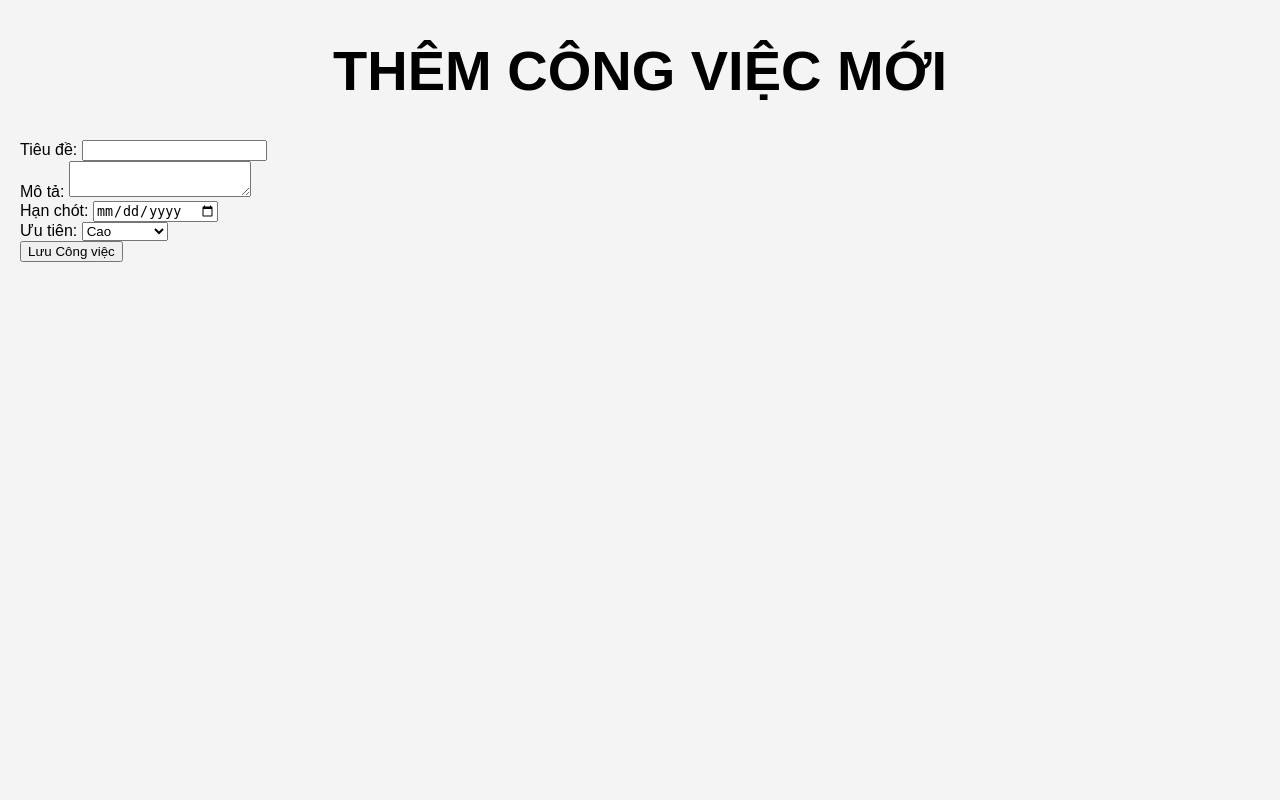
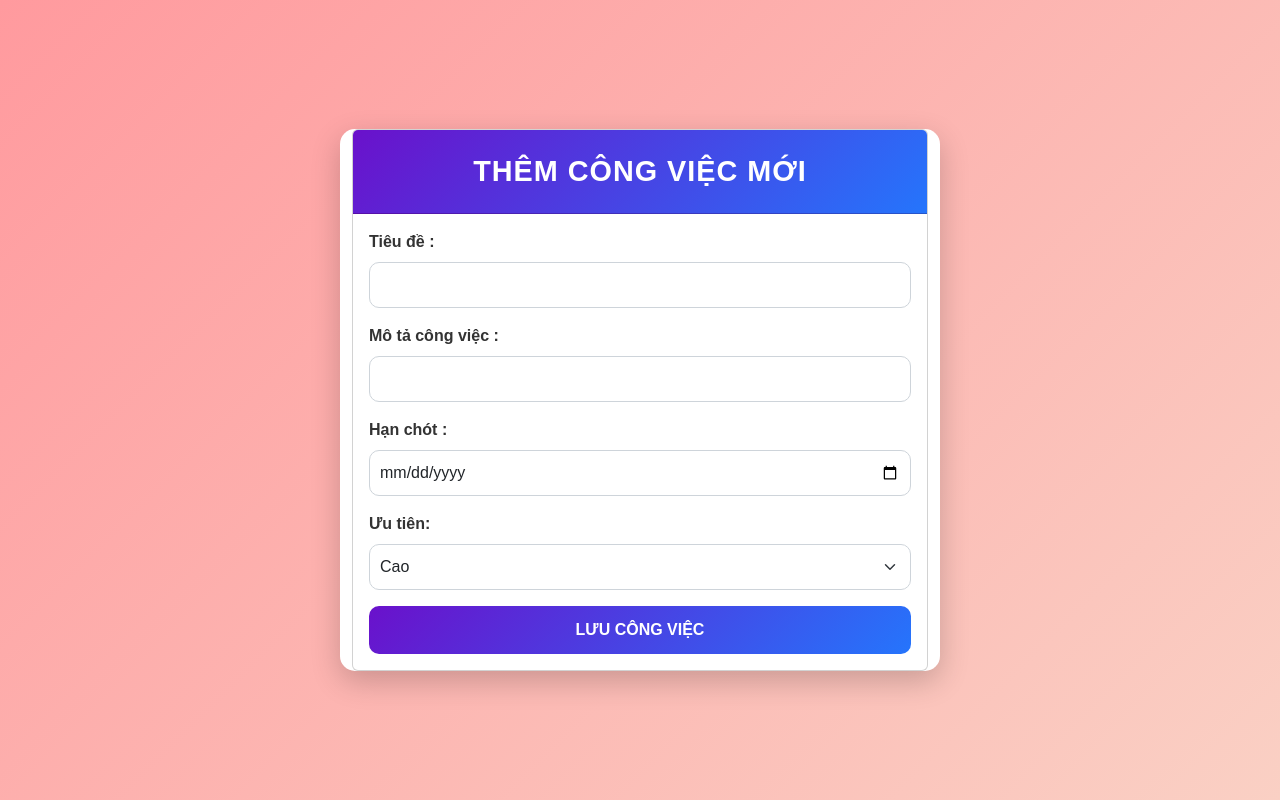
Before and after one commit to Thuyweb/TaskManager, a PHP site: page /add_Task.php in a window 1280 px wide. Run offline with PHP 8.4, Linux system fonts and the light colour scheme; some libraries are stand-ins or nearby versions.

Commit message:
Giao dien moi

```diff
--- a/add_Task.php
+++ b/add_Task.php
@@ -1,7 +1,9 @@
 <?php
 require 'config.php';
 
-if ($_SERVER['REQUEST_METHOD'] === 'POST') {
+$messageText = ''; // Biến để lưu thông báo
+
+if ($_SERVER['REQUEST_METHOD'] === 'POST' && isset($_POST['title'])) {
     $title = $conn->real_escape_string($_POST['title']);
     $description = $conn->real_escape_string($_POST['description']);
     $due_date = $conn->real_escape_string($_POST['due_date']);
@@ -11,41 +13,169 @@ if ($_SERVER['REQUEST_METHOD'] === 'POST') {
             VALUES ('$title', '$description', '$due_date', '$priority')";
 
     if ($conn->query($sql) === TRUE) {
-        header("Location: index.php");
-        exit;
+        $messageText = "Bạn đã thêm công việc thành công !"; // Gửi thông báo thành công
     } else {
-        echo "Lỗi: " . $conn->error;
+        $messageText = "Có lỗi xảy ra: " . $conn->error; // Gửi thông báo lỗi
     }
 }
 ?>
+<?php
+session_start();
+?>
+<!doctype html>
+<html lang="en">
 
-<!DOCTYPE html>
-<html lang="vi">
 <head>
-    <meta charset="UTF-8">
-    <title>Thêm Công việc</title>
-    <link rel="stylesheet" href="style.css">
+    <meta charset="utf-8">
+    <meta name="viewport" content="width=device-width, initial-scale=1">
+    <title>Gửi Email Nhắc Nhở</title>
+    <link href="https://cdn.jsdelivr.net/npm/bootstrap@5.3.5/dist/css/bootstrap.min.css" rel="stylesheet"
+        integrity="sha384-SgOJa3DmI69IUzQ2PVdRZhwQ+dy64/BUtbMJw1MZ8t5HZApcHrRKUc4W0kG879m7" crossorigin="anonymous">
+    <style>
+    /* CSS tùy chỉnh */
+    body {
+        background: linear-gradient(135deg, #ff9a9e, #fad0c4);
+        /* Hiệu ứng nền gradient */
+        font-family: 'Poppins', sans-serif;
+        min-height: 100vh;
+        display: flex;
+        justify-content: center;
+        align-items: center;
+        margin: 0;
+    }
+
+    .container {
+        max-width: 600px;
+        background: #fff;
+        border-radius: 15px;
+        box-shadow: 0 10px 30px rgba(0, 0, 0, 0.2);
+        /* Hiệu ứng bóng */
+        overflow: hidden;
+        animation: fadeIn 1s ease-in-out;
+        /* Hiệu ứng mượt */
+    }
+
+    .card-header {
+        background: linear-gradient(135deg, #6a11cb, #2575fc);
+        /* Gradient cho header */
+        color: white;
+        text-align: center;
+        padding: 20px;
+        font-size: 1.8rem;
+        font-weight: bold;
+        text-transform: uppercase;
+        letter-spacing: 1px;
+    }
+
+    .form-label {
+        font-weight: bold;
+        color: #333;
+    }
+
+    .form-control,
+    .form-select {
+        border-radius: 10px;
+        border: 1px solid #ced4da;
+        transition: all 0.3s ease-in-out;
+        padding: 10px;
+    }
+
+    .form-control:focus,
+    .form-select:focus {
+        border-color: #6a11cb;
+        box-shadow: 0 0 10px rgba(106, 17, 203, 0.5);
+    }
+
+    .btn-primary {
+        background: linear-gradient(135deg, #6a11cb, #2575fc);
+        border: none;
+        border-radius: 10px;
+        padding: 12px 20px;
+        font-size: 1rem;
+        font-weight: bold;
+        text-transform: uppercase;
+        transition: all 0.3s ease-in-out;
+        color: white;
+    }
+
+    .btn-primary:hover {
+        background: linear-gradient(135deg, #2575fc, #6a11cb);
+        transform: scale(1.05);
+        /* Hiệu ứng phóng to nhẹ */
+        box-shadow: 0 5px 15px rgba(106, 17, 203, 0.4);
+    }
+
+    .mb-3 {
+        margin-bottom: 20px;
+    }
+
+    @keyframes fadeIn {
+        from {
+            opacity: 0;
+            transform: translateY(-20px);
+        }
+
+        to {
+            opacity: 1;
+            transform: translateY(0);
+        }
+    }
+    </style>
 </head>
+
 <body>
-    <h1>Thêm Công việc mới</h1>
-    <form action="" method="POST">
-        <label for="title">Tiêu đề:</label>
-        <input type="text" id="title" name="title" required><br>
+    <div class="container">
+        <div class="card">
+            <div class="card-header">
+                Thêm công việc mới
+            </div>
+            <div class="card-body">
+                <form action="" method="POST">
+                    <div class="mb-3">
+                        <label for="title" class="form-label">Tiêu đề :</label>
+                        <input type="text" name="title" id="title" required class="form-control">
+                    </div>
+                    <div class="mb-3">
+                        <label for="description" class="form-label">Mô tả công việc :</label>
+                        <input type="text" name="description" id="description" required class="form-control">
+                    </div>
+                    <div class="mb-3">
+                        <label for="due_date" class="form-label">Hạn chót :</label>
+                        <input type="date" name="due_date" id="due_date" required class="form-control">
+                    </div>
+                    <div class="mb-3">
+                        <label for="priority" class="form-label">Ưu tiên:</label>
+                        <select id="priority" name="priority" required class="form-select">
+                            <option value="High">Cao</option>
+                            <option value="Medium">Trung bình</option>
+                            <option value="Low">Thấp</option>
+                        </select>
+                    </div>
+                    <button type="submit" name="submitContact" class="btn btn-primary w-100">Lưu công việc</button>
+                </form>
+            </div>
+        </div>
+    </div>
 
-        <label for="description">Mô tả:</label>
-        <textarea id="description" name="description" required></textarea><br>
+    <script src="https://code.jquery.com/jquery-3.7.1.min.js"></script>
+    <script src="https://cdn.jsdelivr.net/npm/bootstrap@5.3.5/dist/js/bootstrap.bundle.min.js"
+        integrity="sha384-k6d4wzSIapyDyv1kpU366/PK5hCdSbCRGRCMv+eplOQJWyd1fbcAu9OCUj5zNLiq" crossorigin="anonymous">
+    </script>
+    <script src="https://cdn.jsdelivr.net/npm/sweetalert2@11"></script>
+    <script>
+    var messageText = "<?php echo $messageText; ?>"; // Lấy thông báo từ PHP
+    if (messageText !== '') {
+        Swal.fire({
+            title: messageText.includes("lỗi") ? "Error" : "Thành Công",
+            text: messageText,
+            icon: messageText.includes("lỗi") ? "error" : "success",
+        }).then((result) => {
+            if (result.isConfirmed && !messageText.includes("lỗi")) {
+                window.location.href = "index.php"; // Chuyển hướng về trang chủ nếu thành công
+            }
+        });
+    }
+    </script>
+</body>
 
-        <label for="due_date">Hạn chót:</label>
-        <input type="date" id="due_date" name="due_date" required><br>
-
-        <label for="priority">Ưu tiên:</label>
-        <select id="priority" name="priority" required>
-            <option value="High">Cao</option>
-            <option value="Medium">Trung bình</option>
-            <option value="Low">Thấp</option>
-        </select><br>
-
-        <button type="submit">Lưu Công việc</button>
-    </form>
-</body>
 </html>
```
